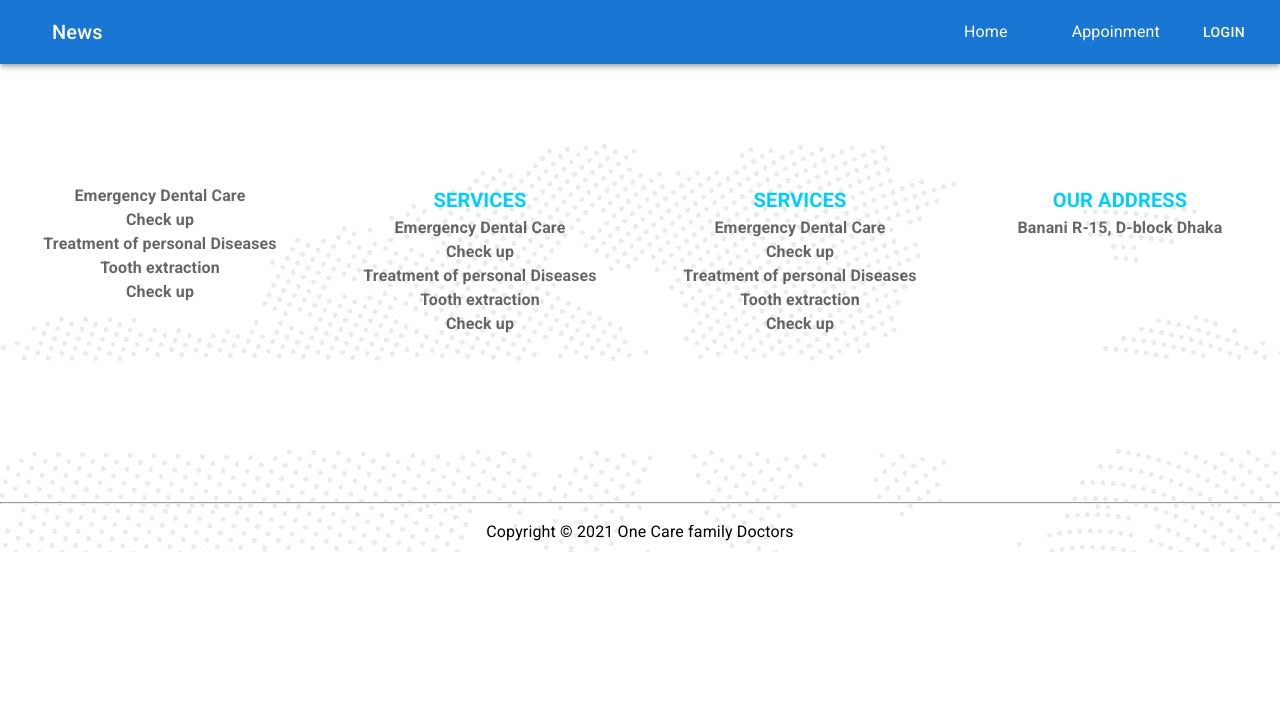
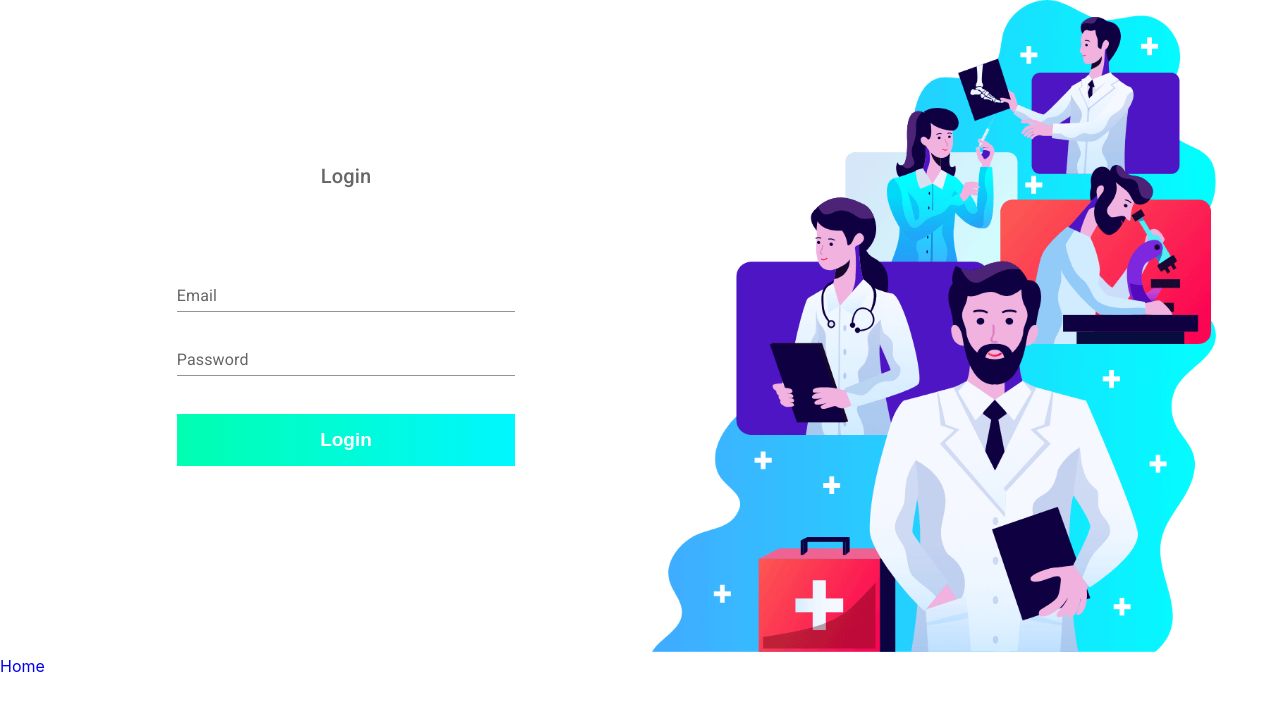
Before and after one commit to nazmul-devs/one-care-family-doctors, a React (Create React App) app: page /login in a window 1280 px wide. Shown: the top 710 px of the page. Built offline with nearby package versions, Linux system fonts and the light colour scheme.

Commit message:
login component create and style done

```diff
--- a/package.json
+++ b/package.json
@@ -11,6 +11,7 @@
     "@testing-library/react": "^11.2.7",
     "@testing-library/user-event": "^12.8.3",
     "date-fns": "^2.25.0",
+    "firebase": "^9.3.0",
     "react": "^17.0.2",
     "react-dom": "^17.0.2",
     "react-router-dom": "^5.3.0",
--- a/src/App.js
+++ b/src/App.js
@@ -1,15 +1,13 @@
 import "./App.css";
 import { BrowserRouter as Router, Switch, Route } from "react-router-dom";
 import Home from "./Pages/Home/Home/Home";
-import Header from "./Pages/Header/Header";
-import Footer from "./Pages/Footer/Footer";
 import Appoinment from "./Pages/Appoinment/Appoinment/Appoinment";
+import Login from "./Pages/Login/Login/Login";
 
 // #00D0F6, #00dad6
 function App() {
 	return (
 		<Router>
-			<Header />
 			<Switch>
 				<Route exact path="/">
 					<Home />
@@ -17,8 +15,10 @@ function App() {
 				<Route exact path="/appoinment">
 					<Appoinment />
 				</Route>
+				<Route exact path="/login">
+					<Login />
+				</Route>
 			</Switch>
-			<Footer />
 		</Router>
 	);
 }
--- a/src/Pages/Appoinment/Appoinment/Appoinment.js
+++ b/src/Pages/Appoinment/Appoinment/Appoinment.js
@@ -1,4 +1,6 @@
 import React from "react";
+import Footer from "../../Footer/Footer";
+import Header from "../../Header/Header";
 import AppoinmentHeader from "../AppoinmentHeader/AppoinmentHeader";
 import AvailableAppoinment from "../AvailableAppoinment/AvailableAppoinment";
 
@@ -7,8 +9,10 @@ const Appoinment = () => {
 
 	return (
 		<div>
+			<Header />
 			<AppoinmentHeader value={value} setValue={setValue} />
 			<AvailableAppoinment value={value} />
+			<Footer />
 		</div>
 	);
 };
--- a/src/Pages/Header/Header.js
+++ b/src/Pages/Header/Header.js
@@ -33,8 +33,15 @@ const Header = () => {
 							Appoinment
 						</Typography>
 					</Link>
+					<Link to="/login">
+						<Typography
+							sx={{ color: "#fff", textDecoration: "none", mx: 4 }}
+						>
+							LOGIN
+						</Typography>
+					</Link>
 
-					<Button color="inherit">Login</Button>
+					<Button color="inherit">Logout</Button>
 				</Toolbar>
 			</AppBar>
 		</Box>
--- a/src/Pages/Home/Home/Home.js
+++ b/src/Pages/Home/Home/Home.js
@@ -9,6 +9,8 @@ import Testemonial from "../Testemonial/Testemonial";
 import Blog from "../Blog/Blog";
 import Doctors from "../Doctors/Doctors";
 import Contact from "../Contact/Contact";
+import Header from "../../Header/Header";
+import Footer from "../../Footer/Footer";
 
 const BannerBg = {
 	background: `url(${bg}) center`,
@@ -18,6 +20,7 @@ const BannerBg = {
 const Home = () => {
 	return (
 		<>
+			<Header />
 			<Box style={BannerBg}>
 				<Banner />
 			</Box>
@@ -28,6 +31,7 @@ const Home = () => {
 			<Blog />
 			<Doctors />
 			<Contact />
+			<Footer />
 		</>
 	);
 };
--- /dev/null
+++ b/src/Pages/Login/Login/Login.js
@@ -0,0 +1,60 @@
+import { Button, Container, Grid, TextField, Typography } from "@mui/material";
+import React from "react";
+import { Link } from "react-router-dom";
+import img from "../../../images/login.png";
+
+const Login = () => {
+	return (
+		<>
+			<Container>
+				<Grid
+					container
+					spacing={3}
+					sx={{ alignItems: "center", textAlign: "center" }}
+				>
+					<Grid item sx={12} md={6}>
+						<Typography
+							variant="h6"
+							sx={{ mb: 8, color: "text.secondary" }}
+						>
+							Login
+						</Typography>
+						<form>
+							<TextField
+								sx={{ width: "60%", my: 1 }}
+								id="standard-basic"
+								label="Email"
+								type="email"
+								variant="standard"
+							/>
+							<TextField
+								sx={{ width: "60%", my: 1 }}
+								id="standard-basic"
+								label="Password"
+								type="password"
+								variant="standard"
+							/>
+							<button
+								className="btn-all"
+								style={{
+									display: "block",
+									width: "60%",
+									margin: "30px auto",
+								}}
+							>
+								Login
+							</button>
+						</form>
+					</Grid>
+					<Grid item sx={12} md={6}>
+						<img width="100%" src={img} alt="" />
+					</Grid>
+				</Grid>
+			</Container>
+
+			<Link to="/">Home</Link>
+		</>
+	);
+};
+
+export default Login;
```
Also changed, not shown: 1 other file (tests, documents, lock files or other folders).
